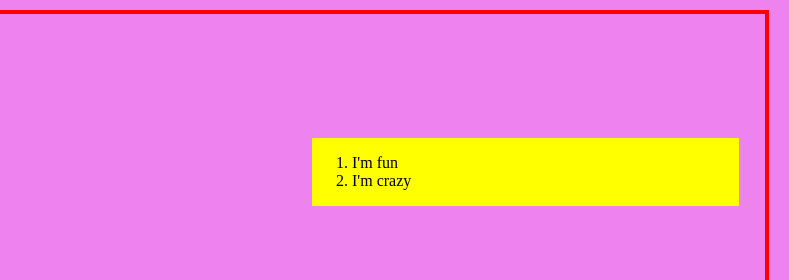
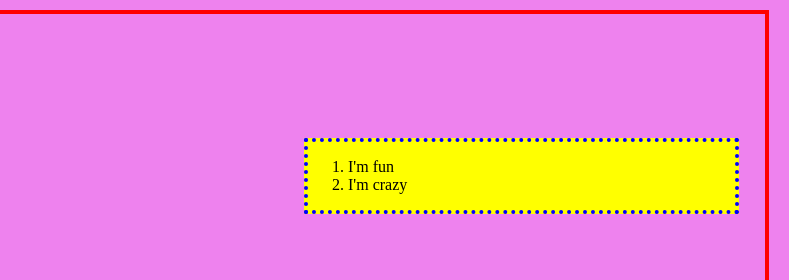
Before and after one commit to Kazammy/portfolio, a plain HTML site: page index.html in a window 1280 px wide. Shown: the top 280 px of the page, 491-1280 px from the left. Drawn offline with Linux system fonts and the light colour scheme.

Commit message:
update to sidebar

```diff
--- a/css/styles.css
+++ b/css/styles.css
@@ -28,6 +28,12 @@
   margin-right: 20px;
   margin-top: 20px;
   margin-bottom: 20px;
+  border-bottom: 4px;
+  border-left: 4px;
+  border-right: 4px;
+  border-top: 4px;
+  border-style: dotted;
+  border-color: blue;
 }
 .ee {
   text-align: center;
```
